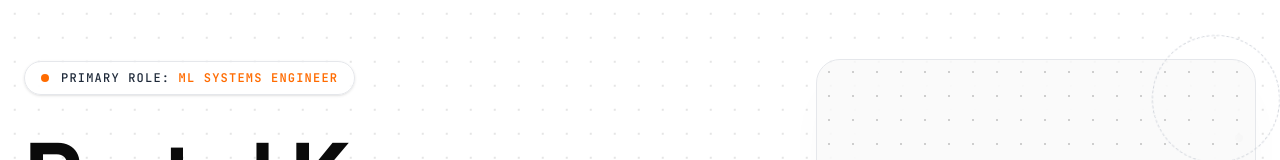
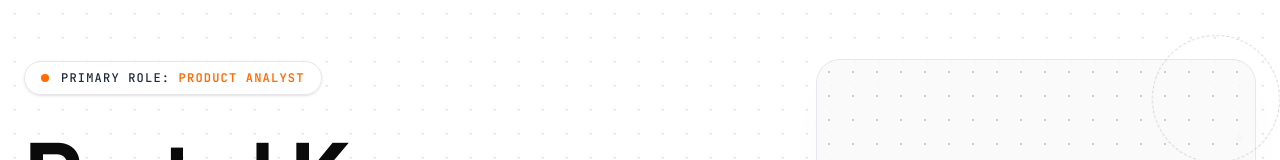
Before and after one commit to Pratul-Kumar/Port2, a React (Vite) app in the folder portfolio-vite/: page / in a window 1280 px wide. Shown: the part 121-281 px from the top of the page. Built offline with nearby package versions, Linux system fonts and the light colour scheme; a web font is replaced by a local one.

Commit message:
fix: change hero badge from ML Systems Engineer to Product Analyst

```diff
--- a/portfolio-vite/src/components/Hero.jsx
+++ b/portfolio-vite/src/components/Hero.jsx
@@ -92,7 +92,7 @@ const Hero = () => {
                  <span className="relative inline-flex rounded-full h-2 w-2 bg-[#FF6B00]"></span>
                </span>
                <span className="text-xs font-mono font-medium text-gray-800 uppercase tracking-widest">
-                 Primary Role: <span className="text-[#FF6B00] font-bold">ML Systems Engineer</span>
+                 Primary Role: <span className="text-[#FF6B00] font-bold">Product Analyst</span>
                </span>
             </div>
 
```
Also changed, not shown: 1 other file (tests, documents, lock files or other folders).
